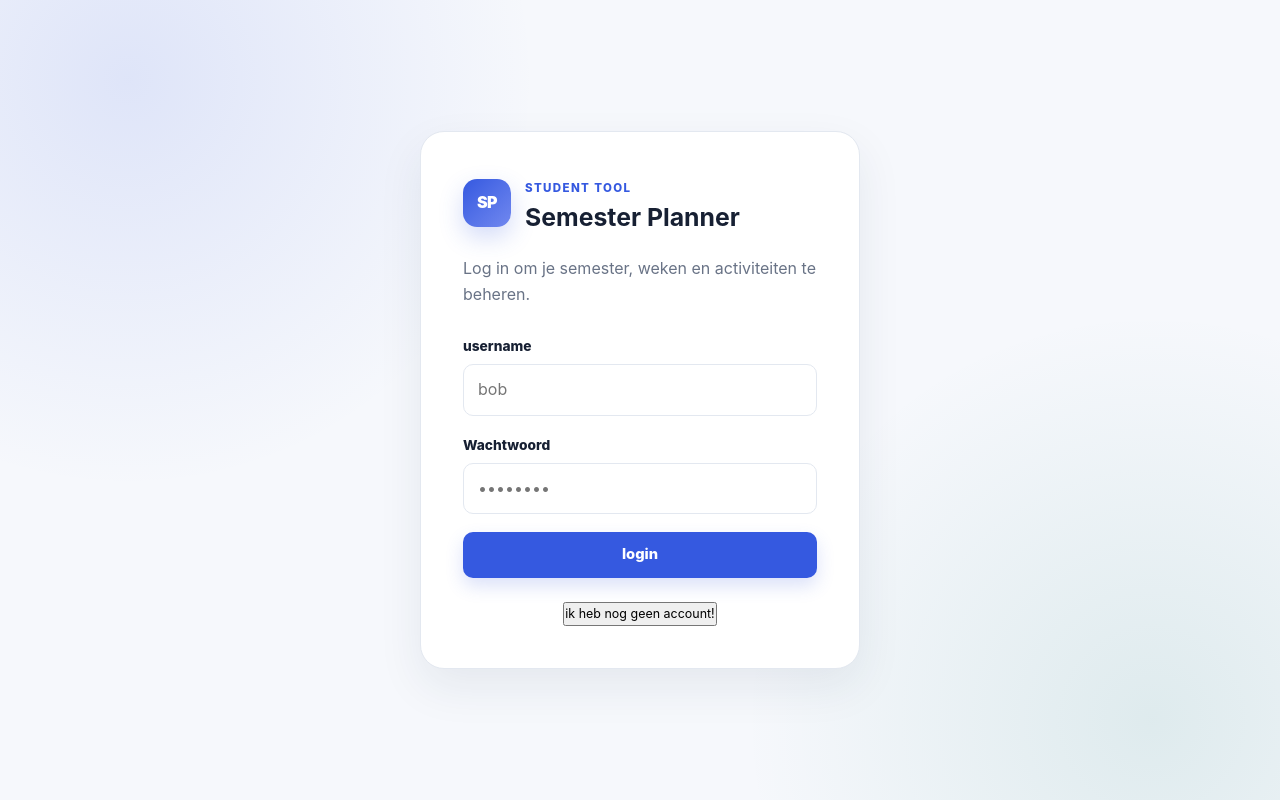
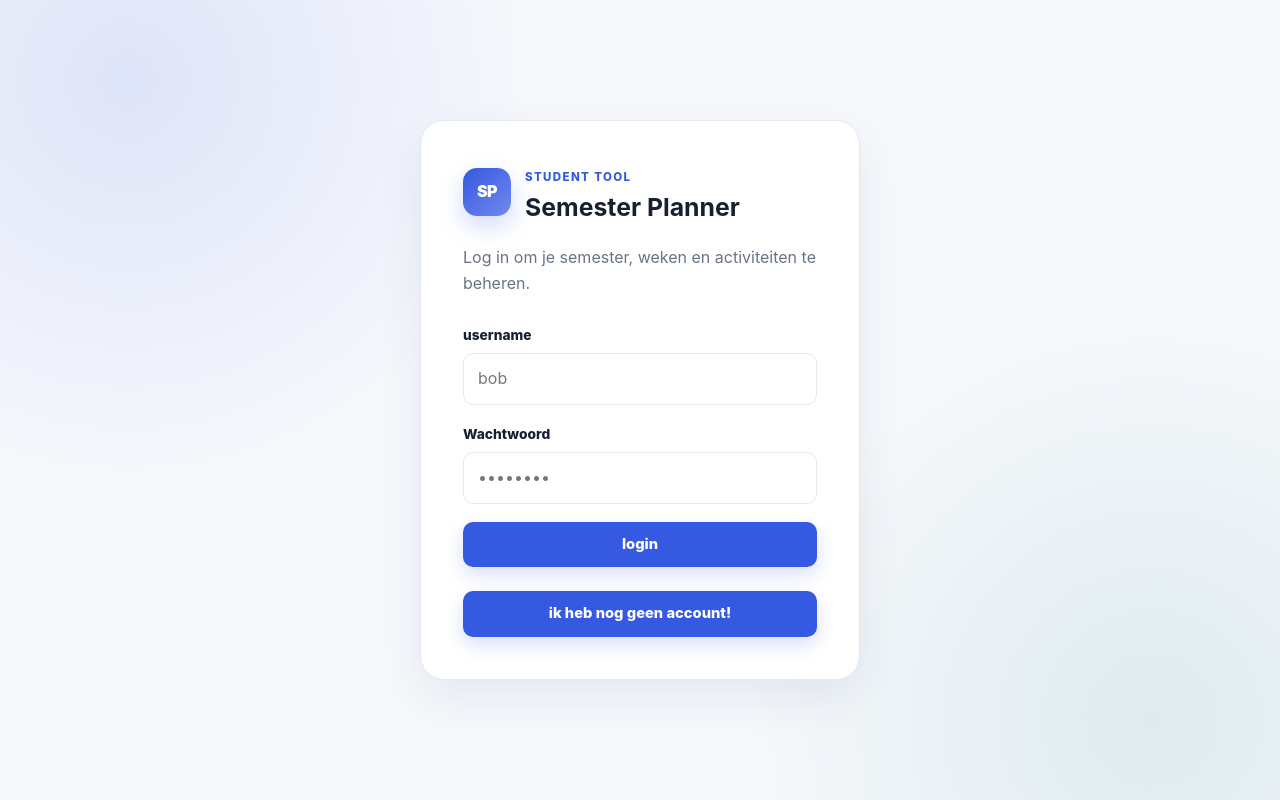
Before and after one commit to DCL-P/semester-planner-project, a Node project: template backend/views/index.hbs in a window 1280 px wide. Run offline with Node 20 templates, Linux system fonts and the light colour scheme; the template is opened without the code that fills it, so the values that code supplies are empty.

Commit message:
styling fix

```diff
--- a/backend/views/index.hbs
+++ b/backend/views/index.hbs
@@ -73,7 +73,7 @@
 
 
             <form class="login-footer" method="GET" action="/auth/signup">
-                <button class="" type="submit">ik heb nog geen account!</button>
+                <button class="button button-primary button-full" type="submit">ik heb nog geen account!</button>
             </form>
 
         </div>
```
